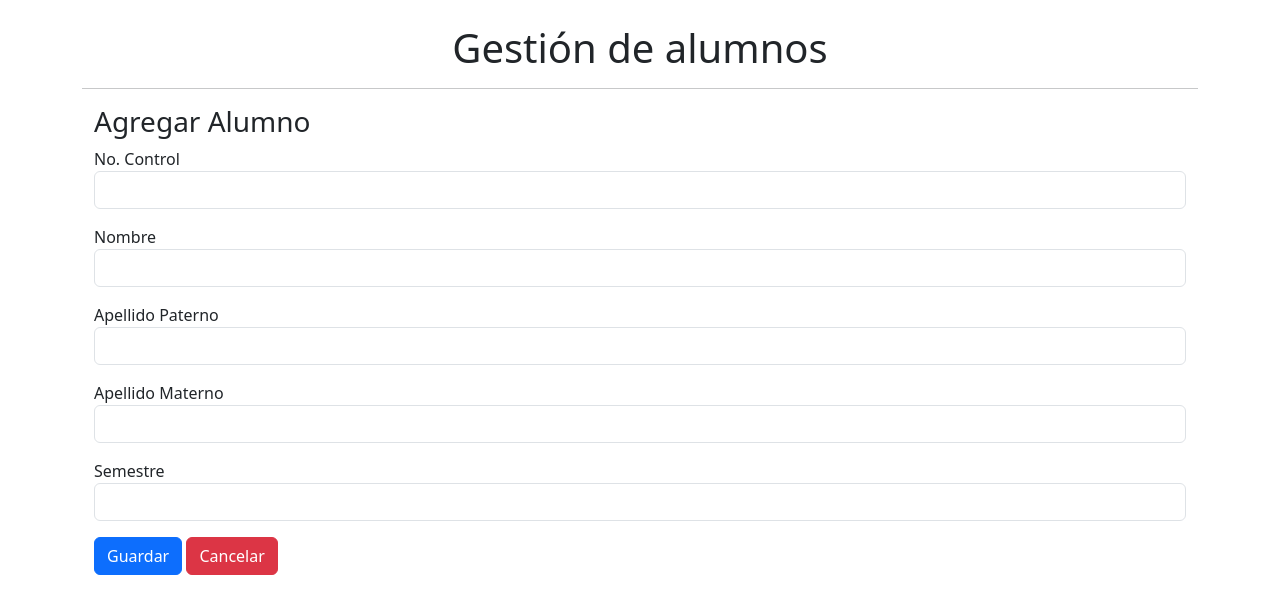
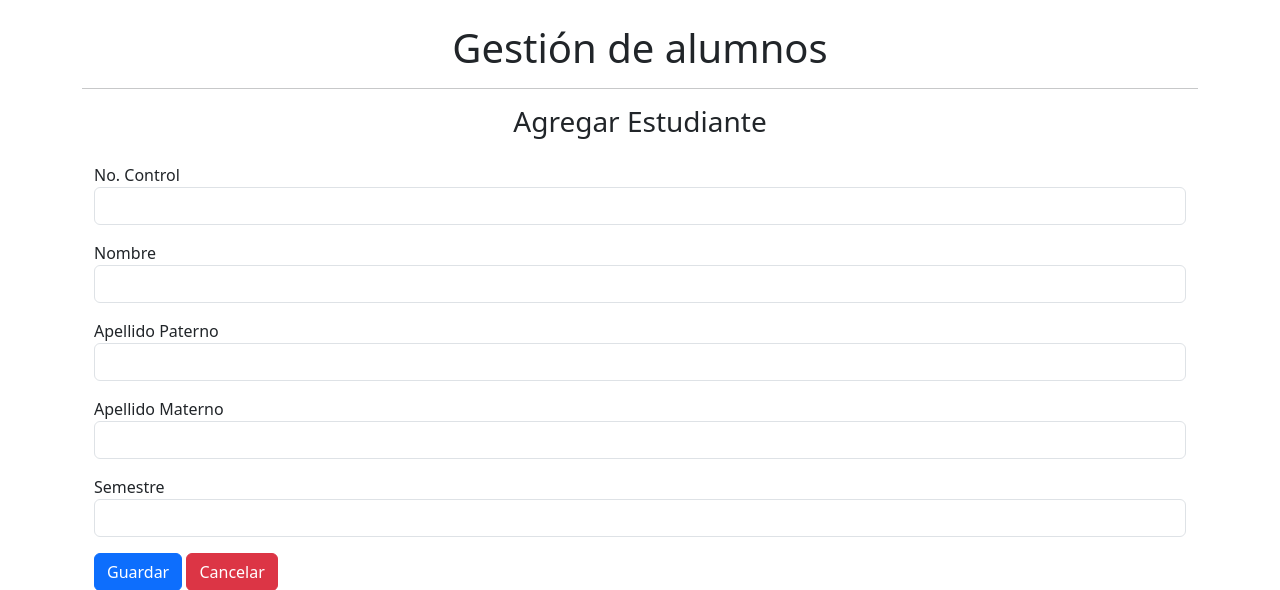
Before and after one commit to 21590051/Computo2, a Flask app: page /alumnos/new in a window 1280 px wide. Shown: the top 590 px of the page. Run offline with Flask 3, Linux system fonts and the light colour scheme.

Commit message:
crud_nuevo2

```diff
--- a/templates/create_alumno.html
+++ b/templates/create_alumno.html
@@ -2,7 +2,7 @@
 {% block title %} Agregar Alumno {% endblock %}
 {% block content %}
 
-<h3>Agregar Alumno</h3>
+<h3 class="text-center mb-4">Agregar Estudiante</h3>
 <form action="{{url_for('create_alumno')}}" method="POST">
 
 <div class="form-group mb-3">
```
